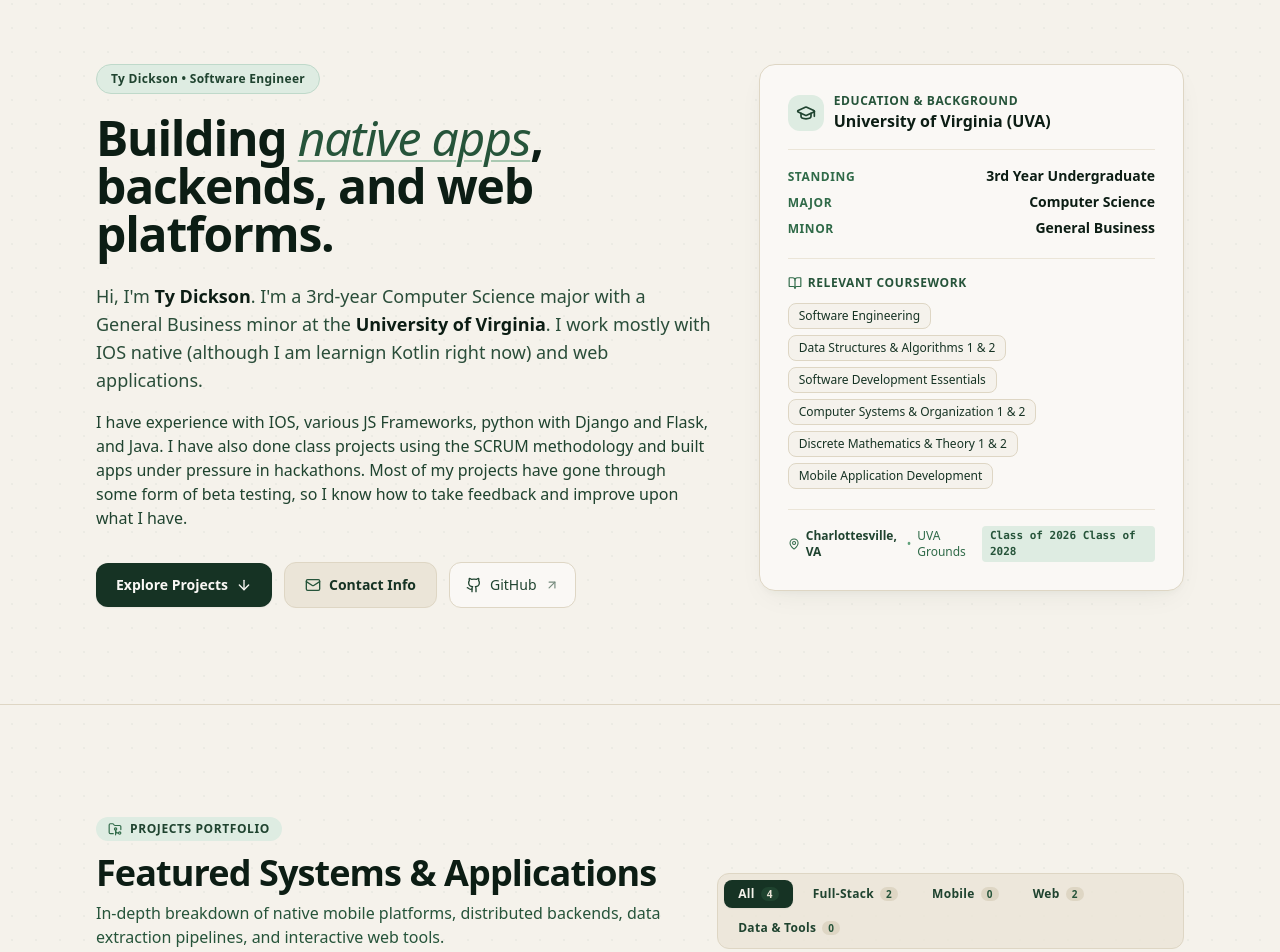
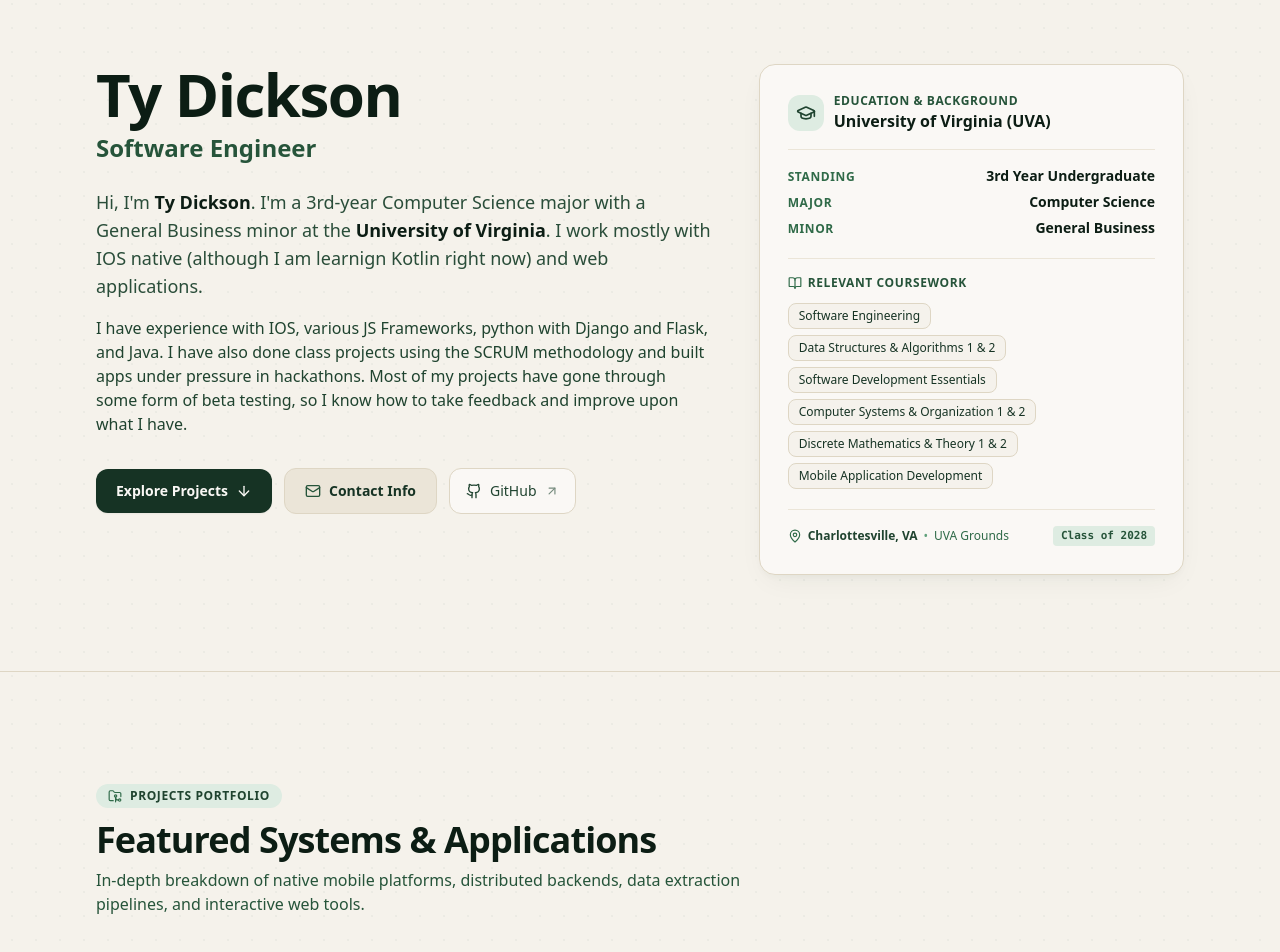
Before and after one commit to tydickson5/portfolio, a Next.js app: page / in a window 1280 px wide. Shown: the part 80-1032 px from the top of the page. Built offline with nearby package versions, Linux system fonts and the light colour scheme.

Commit message:
Layout edits

```diff
--- a/app/layout.tsx
+++ b/app/layout.tsx
@@ -2,7 +2,7 @@
 import "./globals.css";
 
 export const metadata: Metadata = {
-  title: "Ty Dickson | Software Engineer & Builder",
+  title: "Ty Dickson | Software Engineer",
   description:
     "Personal portfolio of Ty Dickson. Full-stack, mobile (iOS), backend systems, and data pipeline engineer. Discover Caravyn, Chef n Share, HoosJoining, Question Forecaster, and WebScraper.",
   keywords: [
--- a/components/Hero.tsx
+++ b/components/Hero.tsx
@@ -19,19 +19,15 @@
         <div className="grid grid-cols-1 lg:grid-cols-12 gap-10 lg:gap-12 items-start">
           {/* Left Column: Introduction & Narrative */}
           <div className="lg:col-span-7">
-            {/* Title & Role Badge */}
-            <div className="inline-flex items-center gap-2 px-3.5 py-1.5 rounded-full bg-forest-100 border border-forest-200 text-forest-800 text-xs font-semibold tracking-wide mb-5">
-              <span>Ty Dickson • Software Engineer</span>
+            {/* Main Title & Role */}
+            <div className="mb-6">
+              <h1 className="text-4xl sm:text-5xl md:text-6xl font-extrabold tracking-tight text-forest-950 leading-tight font-serif">
+                Ty Dickson
+              </h1>
+              <p className="text-xl sm:text-2xl font-semibold text-forest-700 mt-2">
+                Software Engineer
+              </p>
             </div>
-
-            {/* Main Headline */}
-            <h1 className="text-3xl sm:text-4xl md:text-5xl font-extrabold tracking-tight text-forest-950 leading-[1.15] mb-6 font-serif">
-              Building {" "}
-              <span className="italic font-normal text-forest-700 underline decoration-forest-400/50 decoration-2 underline-offset-4">
-                native apps
-              </span>
-              ,  backends, and web platforms.
-            </h1>
 
             {/* About Me Story & Narrative */}
             <div className="space-y-4 text-forest-800/95 text-base sm:text-lg leading-relaxed mb-8">
@@ -142,7 +138,6 @@
                   <span className="text-forest-600">UVA Grounds</span>
                 </div>
                 <span className="font-mono text-[11px] font-semibold text-forest-700 bg-forest-100 px-2 py-0.5 rounded">
-                  Class of 2026
                   Class of 2028
                 </span>
               </div>
--- a/components/Projects.tsx
+++ b/components/Projects.tsx
@@ -1,27 +1,15 @@
 "use client";
 
-import { useState } from "react";
 import { FolderGit2 } from "lucide-react";
 import { projectsData } from "@/data/projects";
 import ProjectCard from "./ProjectCard";
 
-const CATEGORIES = ["All", "Full-Stack", "Mobile", "Web", "Data & Tools"] as const;
-type CategoryType = (typeof CATEGORIES)[number];
-
 export default function Projects() {
-  const [activeCategory, setActiveCategory] = useState<CategoryType>("All");
-
-  const filteredProjects = projectsData.filter((project) => {
-    if (activeCategory === "All") return true;
-    return project.category === activeCategory;
-  });
-
   return (
     <section id="projects" className="py-20 md:py-28 relative">
       <div className="max-w-6xl mx-auto px-4 sm:px-6 lg:px-8">
         {/* Section Header */}
-        <div className="flex flex-col md:flex-row md:items-end justify-between gap-6 mb-12">
-          <div>
+        <div className="mb-12">
           <div className="inline-flex items-center gap-2 px-3 py-1 rounded-full bg-forest-100 text-forest-800 text-xs font-semibold uppercase tracking-wider mb-3">
             <FolderGit2 className="w-3.5 h-3.5 text-forest-600" />
             <span>Projects Portfolio</span>
@@ -35,42 +23,9 @@
           </p>
         </div>
 
-          {/* Category Filter Pills */}
-          <div className="flex flex-wrap items-center gap-1.5 p-1.5 bg-tan-200/80 rounded-xl border border-tan-300">
-            {CATEGORIES.map((cat) => {
-              const count =
-                cat === "All"
-                  ? projectsData.length
-                  : projectsData.filter((p) => p.category === cat).length;
-              return (
-                <button
-                  key={cat}
-                  onClick={() => setActiveCategory(cat)}
-                  className={`px-3.5 py-1.5 rounded-lg text-xs font-semibold tracking-wide transition-all ${
-                    activeCategory === cat
-                      ? "bg-forest-900 text-tan-100 shadow-sm"
-                      : "text-forest-800 hover:text-forest-950 hover:bg-tan-300/60"
-                  }`}
-                >
-                  <span>{cat}</span>
-                  <span
-                    className={`ml-1.5 text-[10px] py-0.2 px-1.5 rounded-full ${
-                      activeCategory === cat
-                        ? "bg-forest-800 text-tan-200"
-                        : "bg-tan-300 text-forest-700"
-                    }`}
-                  >
-                    {count}
-                  </span>
-                </button>
-              );
-            })}
-          </div>
-        </div>
-
         {/* Full-width Project Cards Stack */}
         <div className="flex flex-col gap-10 w-full">
-          {filteredProjects.map((project) => (
+          {projectsData.map((project) => (
             <ProjectCard key={project.id} project={project} />
           ))}
         </div>
--- a/data/experience.ts
+++ b/data/experience.ts
@@ -5,7 +5,6 @@
   companyUrl?: string;
   location?: string;
   period: string;
-  type: "Internship" | "Contract" | "Operations" | "Full-Time" | "Part-Time" | "Independent";
   type: "Internship" | "Contract" | "Full-Time" | "Part-Time" | "Independent";
   description?: string;
   highlights: string[];
@@ -61,19 +60,4 @@
     ],
     skills: ["Financial Analysis", "CISCO Networking", "Earnings Reports", "Market Research", "Strategy"],
   },
-  {
-    id: "farmington-country-club",
-    role: "Outdoor Operations",
-    company: "Farmington Country Club",
-    location: "Charlottesville, VA",
-    period: "2025 — Present",
-    type: "Operations",
-    description:
-      "Deliver premium guest experiences, logistical coordination, and tournament operations at a premier private club.",
-    highlights: [
-      "Work to create a unique and high-quality experience for members and guests of a private club",
-      "Manage carts, clubs, driving ranges, and tournaments while giving a professional and personal experience",
-    ],
-    skills: ["Operations Management", "Client Relations", "Event Coordination", "Teamwork"],
-  },
 ];
--- a/data/projects.ts
+++ b/data/projects.ts
@@ -91,6 +91,12 @@
         summary:
           "Firebase used for auth and database management",
       },
+      {
+        component: "Website",
+        tech: "HTML, CSS, Javascript",
+        summary:
+          "Simple webiste for signup page and app use instructions",
+      },
     ],
   },
   {
```
Lines whose indentation alone changed are shown as unchanged.
